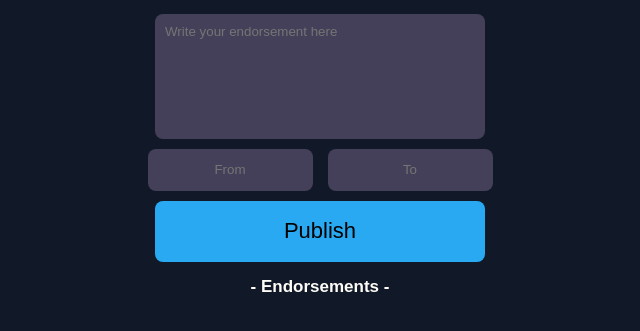
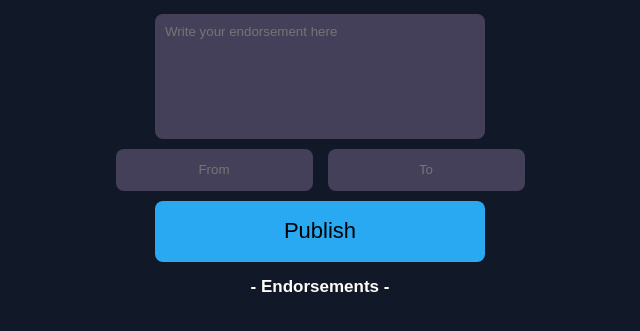
Before and after one commit to oagilliam/endorsement-app, a plain HTML site: page index.html in a window 1280 px wide. Shown: the part 219-550 px from the top of the page, without its empty margins (320-960 px from the left). Drawn offline with Linux system fonts and the light colour scheme; a web font is replaced by a local one.

Commit message:
width of from and to fields changed

```diff
--- a/stylesheet.css
+++ b/stylesheet.css
@@ -45,7 +45,7 @@ h1{
 #to-field, #from-field{
     background: #444059;
     border: none;
-    width: 145px;
+    width: auto;
     height: 40px;
     padding-left: 10px;
     padding-right: 10px;
```
